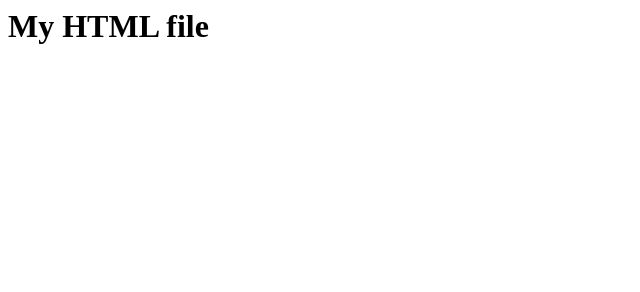
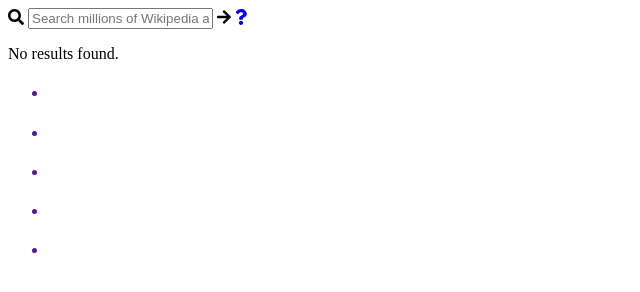
Before and after one commit to IVB107/wiki-viewer, a plain HTML site: page index.html in a window 1280 px wide. Shown: the whole page, without its empty margins (0-640 px from the left). Drawn offline with Linux system fonts and the light colour scheme.

Commit message:
moved html from codepen to repo

```diff
--- a/index.html
+++ b/index.html
@@ -1 +1,33 @@
-<h1>My HTML file</h1>
+<!DOCTYPE html>
+<html>
+  <head>
+    <link rel="stylesheet" href="">
+    <meta name="viewport" content="width=device-width">
+    <meta charset="utf-8">
+    <script defer src="https://use.fontawesome.com/releases/v5.0.9/js/all.js" integrity="sha384-8iPTk2s/jMVj81dnzb/iFR2sdA7u06vHJyyLlAd4snFpCl/SnyUjRrbdJsw1pGIl" crossorigin="anonymous"></script>
+  </head>
+  <body>
+    <section class="search">
+       <div class="search-container small">
+         <div class="search-bar">
+           <i class="fa fa-search"></i>
+           <input id="input" type="text" placeholder="Search millions of Wikipedia articles">
+           <i class="fa fa-arrow-right"></i>
+           <a href="https://en.wikipedia.org/wiki/Special:Random" target="_blank"><i class="fa fa-question"></i></a>
+         </div>
+      </div>
+    </section>
+
+    <section class="results-container">
+      <p class="no-results">No results found.</p>
+      <ul class="results">
+        <a id="0" href="" target="_blank"><li><h4></h4><p id="p0"></p></li></a>
+        <a id="1" href="" target="_blank"><li><h4></h4><p id="p1"></p></li></a>
+        <a id="2" href="" target="_blank"><li><h4></h4><p id="p2"></p></li></a>
+        <a id="3" href="" target="_blank"><li><h4></h4><p id="p3"></p></li></a>
+        <a id="4" href="" target="_blank"><li><h4></h4><p id="p4"></p></li></a>
+      </ul>
+    </section>
+
+  </body>
+</html>
```
